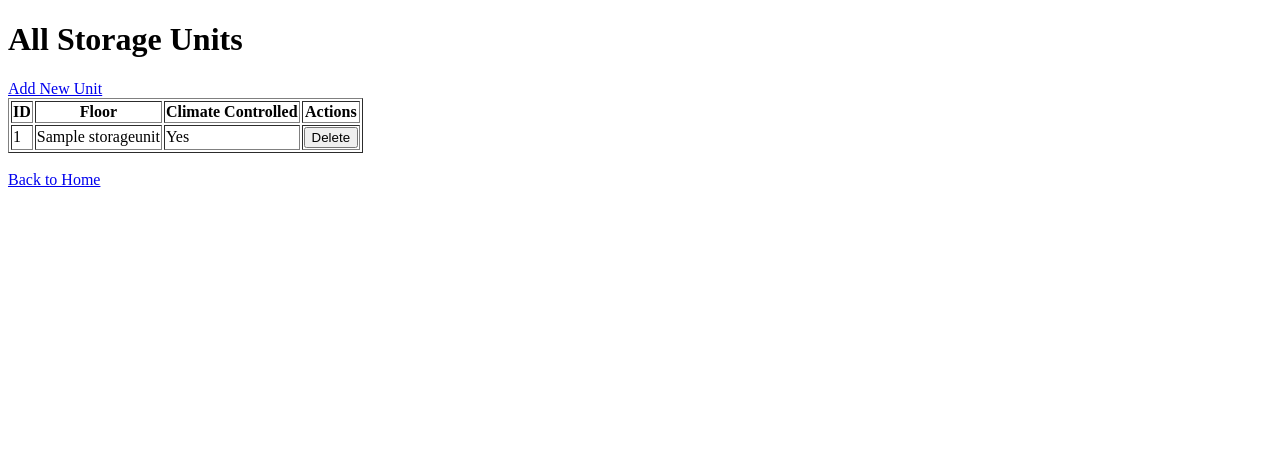
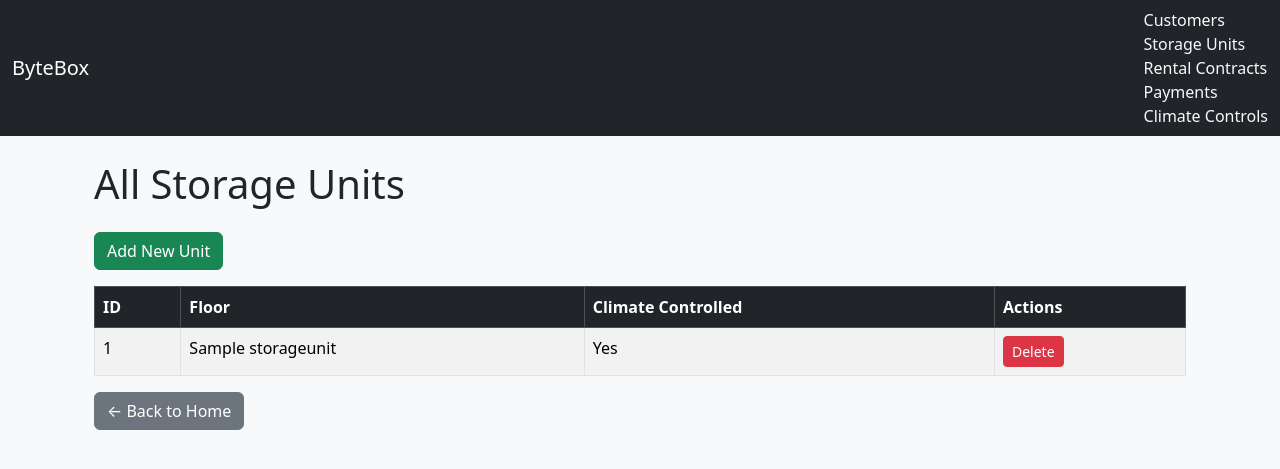
Before and after one commit to jimxshaw/ByteBoxFA2025, a Flask app: page /storage_units in a window 1280 px wide. Shown: the top 469 px of the page. Run offline with Flask 3, Linux system fonts and the light colour scheme; a database or web service that is not in the repository returns one stand-in record (values such as "Sample title"); some libraries are stand-ins or nearby versions.

Commit message:
Update styling.

```diff
--- a/app/templates/storage_units/index.html
+++ b/app/templates/storage_units/index.html
@@ -1,36 +1,44 @@
-<!-- templates/storage_units/index.html -->
-<!DOCTYPE html>
-<html>
-<head>
-  <title>Storage Units</title>
-</head>
-<body>
-  <h1>All Storage Units</h1>
+{% extends "layout.html" %}
 
-  <a href="{{ url_for('create_storage_unit') }}">Add New Unit</a>
+{% block title %}Storage Units - ByteBox{% endblock %}
 
-  <table border="1">
+{% block content %}
+<div class="container mt-4">
+  <h1 class="mb-4">All Storage Units</h1>
+
+  <a href="{{ url_for('create_storage_unit') }}" class="btn btn-success mb-3">
+    <i class="bi bi-plus-circle"></i> Add New Unit
+  </a>
+
+  <table class="table table-striped table-bordered">
+    <thead class="table-dark">
       <tr>
         <th>ID</th>
         <th>Floor</th>
         <th>Climate Controlled</th>
         <th>Actions</th>
       </tr>
+    </thead>
+    <tbody>
       {% for unit in units %}
       <tr>
         <td>{{ unit[0] }}</td>
         <td>{{ unit[1] }}</td>
         <td>{{ "Yes" if unit[2] else "No" }}</td>
         <td>
-        <form action="{{ url_for('delete_storage_unit', id=unit[0]) }}" method="POST" style="display:inline;">
-          <button type="submit" onclick="return confirm('Delete this unit?')">Delete</button>
+          <form action="{{ url_for('delete_storage_unit', id=unit[0]) }}" method="POST" class="d-inline">
+            <button type="submit" class="btn btn-sm btn-danger" onclick="return confirm('Delete this unit?')">
+              Delete
+            </button>
           </form>
         </td>
       </tr>
       {% endfor %}
+    </tbody>
   </table>
 
-  <br>
-  <a href="{{ url_for('home') }}">Back to Home</a>
-</body>
-</html>
+  <a href="{{ url_for('home') }}" class="btn btn-secondary">
+    ← Back to Home
+  </a>
+</div>
+{% endblock %}
```
Lines whose indentation alone changed are shown as unchanged.
